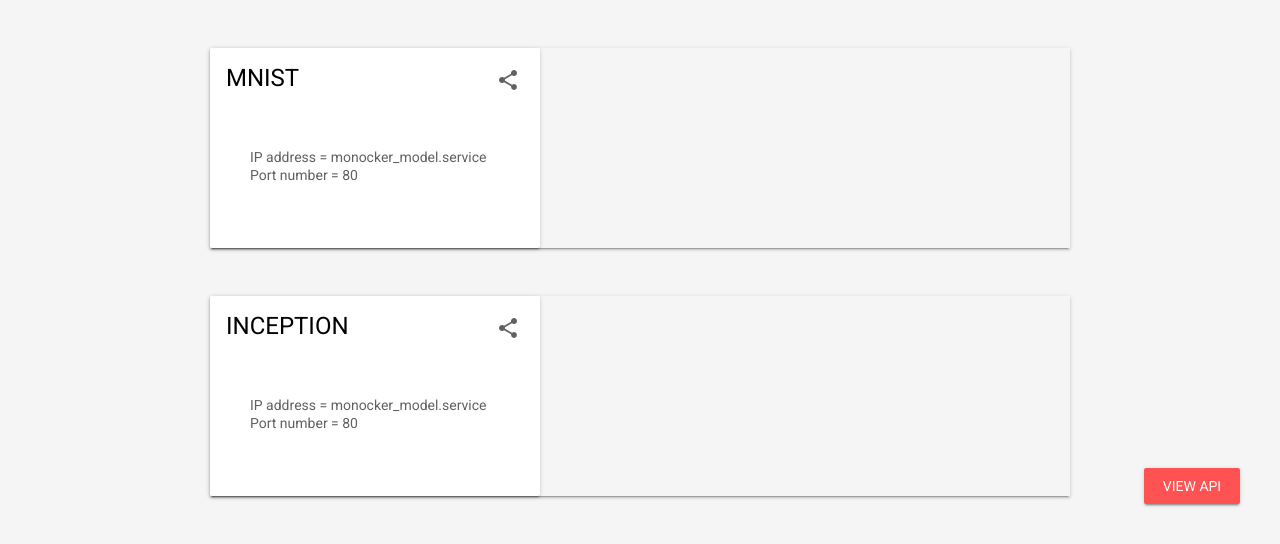
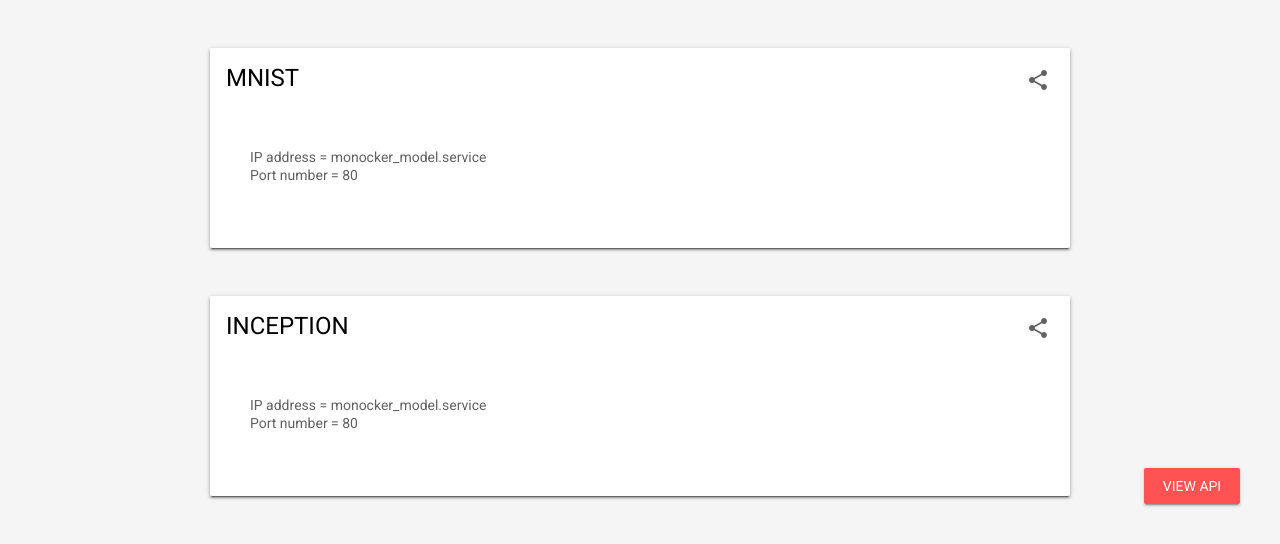
Before and after one commit to hashmapinc/Monocker, a Flask app: page / in a window 1280 px wide. Shown: the part 256-800 px from the top of the page. Run offline with Flask 2, Linux system fonts and the light colour scheme.

Commit message:
reached a suitable UI for monocker-api

```diff
--- a/monocker-api/monocker_api/templates/index.html
+++ b/monocker-api/monocker_api/templates/index.html
@@ -43,7 +43,7 @@
         <div class="mdl-layout__tab-panel is-active" id="overview">
           {% for model in models %}
           <section class="section--center mdl-grid mdl-grid--no-spacing mdl-shadow--2dp">
-            <div class="demo-card-wide mdl-card mdl-shadow--2dp">
+            <div class="demo-card-wide mdl-cell mdl-cell--12-col mdl-cell--8-col-phone mdl-card mdl-shadow--2dp">
               <div class="mdl-card__title">
                 <h2 class="mdl-card__title-text">{{model.model_name}}</h2>
               </div>
```
Also changed, not shown: monocker-api/monocker_api/static/css/styles.css (line endings or trailing spaces), monocker-api/monocker_api/static/img/tf.png (added).
